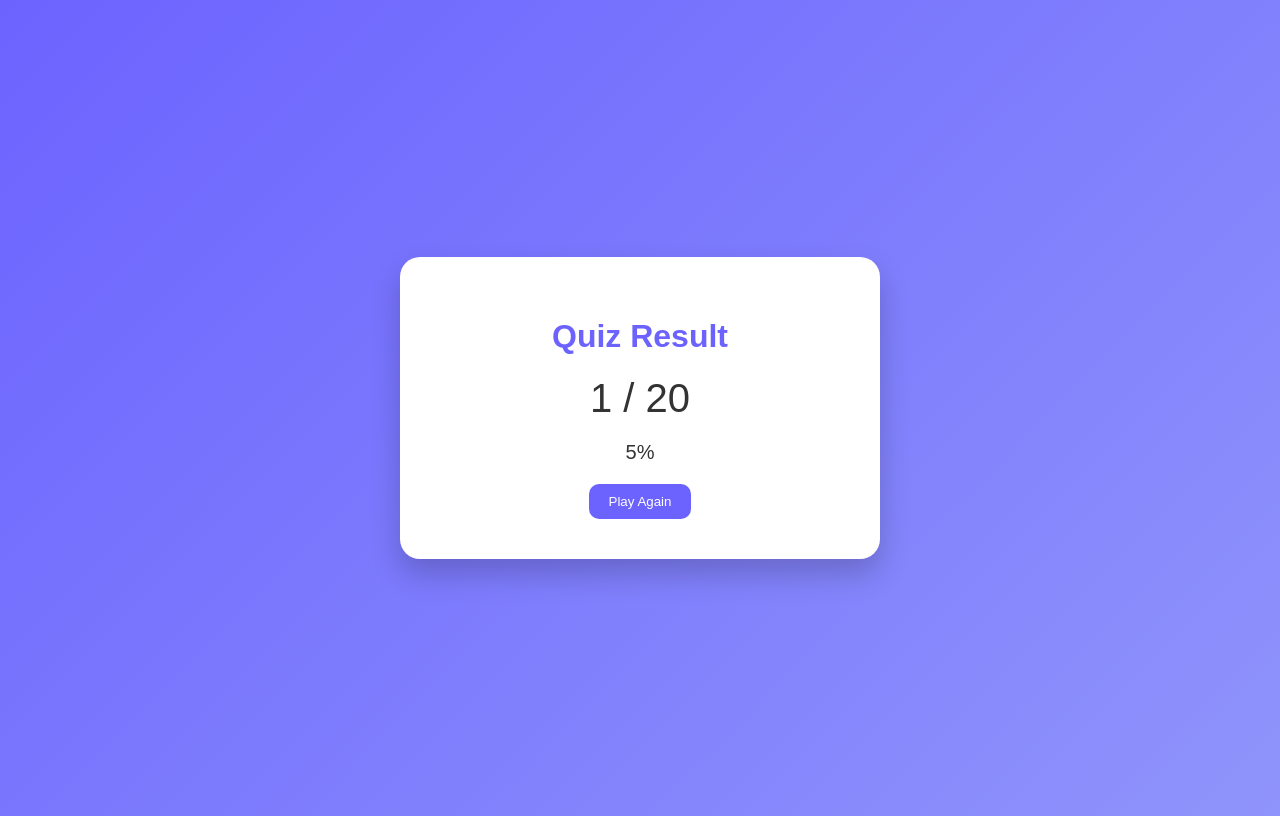
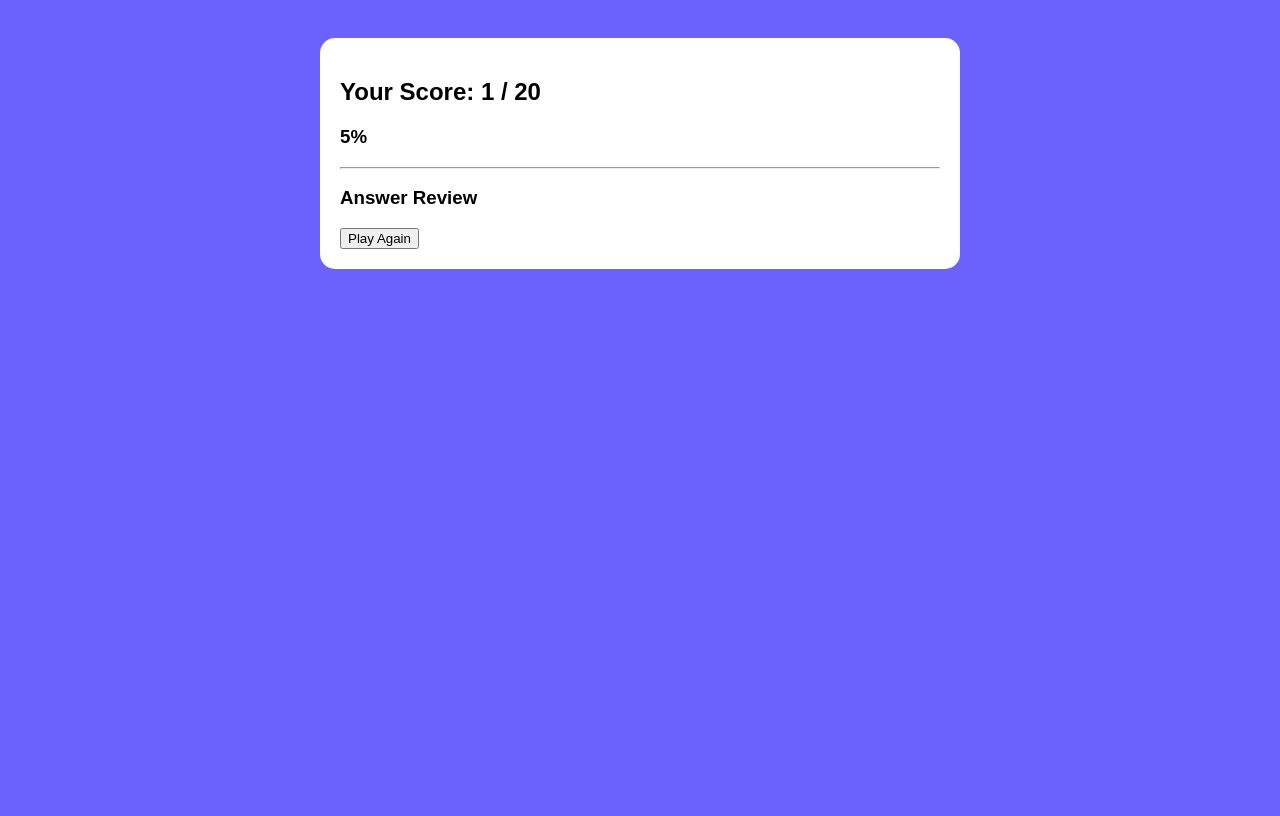
Before and after one commit to tanharahman2003t-art/Nayon, a Flask app: page /result in a window 1280 px wide. After the commit the page ends 269 px from the top, so only its background shows below. Run offline with Flask 3, Linux system fonts and the light colour scheme; the visitor is signed in with stand-in values (Sample User, id 1).

Commit message:
Update result.html

```diff
--- a/templates/result.html
+++ b/templates/result.html
@@ -1,93 +1,47 @@
 <!DOCTYPE html>
 <html>
 <head>
-    <title>Result</title>
-    <style>
-        body {
-            font-family: Arial, sans-serif;
-            background: linear-gradient(135deg, #6c63ff, #8f94fb);
-            display: flex;
-            justify-content: center;
-            align-items: center;
-            height: 100vh;
-            color: white;
-        }
+<title>Result</title>
+<style>
+body { font-family: Arial; background:#6c63ff; color:white; padding:30px; }
 
-        .card {
-            background: white;
-            color: #333;
-            padding: 40px;
-            border-radius: 20px;
-            width: 400px;
-            text-align: center;
-            box-shadow: 0 15px 30px rgba(0,0,0,0.2);
-        }
+.card {
+    background:white;
+    color:black;
+    padding:20px;
+    border-radius:15px;
+    max-width:600px;
+    margin:auto;
+}
 
-        h1 {
-            color: #6c63ff;
-        }
+.correct { color:green; }
+.wrong { color:red; }
+</style>
+</head>
 
-        .score {
-            font-size: 40px;
-            margin: 20px 0;
-        }
-
-        .percentage {
-            font-size: 20px;
-            margin-bottom: 10px;
-        }
-
-        .grade {
-            font-size: 22px;
-            font-weight: bold;
-            margin-bottom: 20px;
-        }
-
-        .excellent { color: green; }
-        .great { color: #4CAF50; }
-        .good { color: orange; }
-        .poor { color: red; }
-
-        button {
-            padding: 10px 20px;
-            border: none;
-            background: #6c63ff;
-            color: white;
-            border-radius: 10px;
-            cursor: pointer;
-        }
-
-        button:hover {
-            background: #574fd6;
-        }
-    </style>
-</head>
 <body>
 
 <div class="card">
-    <h1>Quiz Result</h1>
+    <h2>Your Score: {{ score }} / {{ total }}</h2>
+    <h3>{{ percentage }}%</h3>
 
-    <div class="score">
-        {{ score }} / {{ total }}
-    </div>
+    <hr>
 
-    <div class="percentage">
-        {{ percentage }}%
-    </div>
+    <h3>Answer Review</h3>
 
-    <div class="grade
-        {% if percentage >= 90 %}excellent
-        {% elif percentage >= 70 %}great
-        {% elif percentage >= 50 %}good
-        {% else %}poor
-        {% endif %}
-    ">
-        {{ grade }}
-    </div>
+    {% for a in answers %}
+        <p>
+            <b>{{ a.question }}</b><br>
+            Your Answer:
+            <span class="{{ 'correct' if a.is_correct else 'wrong' }}">
+                {{ a.selected }}
+            </span><br>
+            Correct Answer: {{ a.correct }}
+        </p>
+        <hr>
+    {% endfor %}
 
-    <form action="/" method="get">
-        <button>Play Again</button>
-    </form>
+    <a href="/"><button>Play Again</button></a>
 </div>
 
 </body>
```
